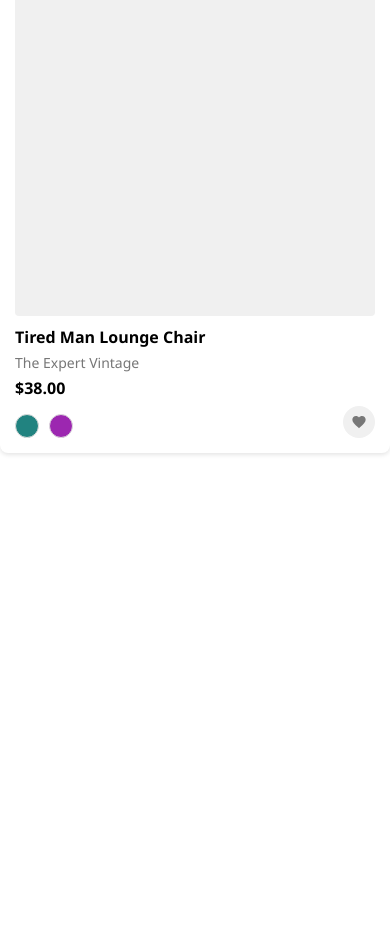
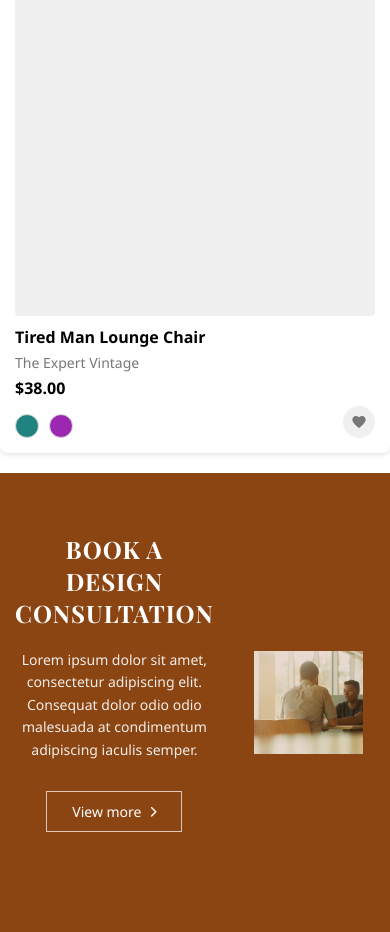
Before and after one commit to Rapuluchukwu/Habitique, a plain HTML site: page index.html in a window 390 px wide. Shown: the part 5788-6720 px from the top of the page. Before the commit the page ends 6261 px from the top, so only its background shows below. Drawn offline with nearby package versions, Linux system fonts and the light colour scheme; a web font is replaced by a local one.

Commit message:
feat: Implement new responsive layout for Book Consultation section

```diff
--- a/assets/css/styles.css
+++ b/assets/css/styles.css
@@ -761,7 +761,7 @@ header p span {
   background-color: #f8f8f8;
 }
 
- .page-container {
+.page-container {
   width: 100%;
   max-width: 1200px;
   margin: 0 auto;
@@ -1035,3 +1035,101 @@ header p span {
 .heart-btn.liked svg path {
   fill: #ff3b5c;
 }
+
+
+/* BOOK A CONSULTATION styling */
+.book-consultation {
+  background-color: #8B4513;
+  padding: 80px 20px;
+  width: 100%;
+}
+
+.book-container {
+  max-width: 1200px;
+  margin: 0 auto;
+  display: flex;
+  align-items: center;
+  gap: 40px;
+}
+
+.consultation-content {
+  flex: 1;
+  text-align: center;
+  padding-right: 20px;
+}
+
+.consultation-content h2 {
+  color: white;
+  font-size: 28px;
+  font-weight: 700;
+  margin-bottom: 20px;
+  letter-spacing: 1px;
+}
+
+.consultation-content p {
+  color: rgba(255, 255, 255, 0.9);
+  font-size: 16px;
+  line-height: 1.6;
+  margin-bottom: 30px;
+}
+
+.view-more-btn {
+  display: inline-flex;
+  align-items: center;
+  padding: 12px 30px;
+  border: 1px solid rgba(255, 255, 255, 0.7);
+  color: white;
+  text-decoration: none;
+  font-size: 16px;
+  transition: all 0.3s ease;
+}
+
+.fa-solid {
+  font-size: 0.7rem;
+  margin-left: 8px;
+}
+
+.view-more-btn:hover {
+  background-color: rgba(255, 255, 255, 0.1);
+}
+
+.consultation-image {
+  flex: 1;
+}
+
+.consultation-image img {
+  width: 90%;
+  height: auto;
+  display: block;
+}
+
+/* Responsive styles */
+@media (max-width: 768px) {
+  .container {
+    flex-direction: column;
+  }
+
+  .consultation-content {
+    padding-right: 0;
+    margin-bottom: 40px;
+  }
+}
+
+@media (max-width: 480px) {
+  .book-consultation {
+    padding: 60px 15px;
+  }
+
+  .consultation-content h2 {
+    font-size: 24px;
+  }
+
+  .consultation-content p {
+    font-size: 14px;
+  }
+
+  .view-more-btn {
+    padding: 10px 25px;
+    font-size: 14px;
+  }
+}
--- a/index.html
+++ b/index.html
@@ -269,7 +269,8 @@
     <div class="page-container">
       <div class="content-wrapper">
         <h2 class="gallery-heading">Welcome to the Habitique Gallery</h2>
-        <p class="gallery-intro">Your one-stop shop for stylish furniture and decor, delivering the latest trends exclusively.</p>
+        <p class="gallery-intro">Your one-stop shop for stylish furniture and decor, delivering the latest trends
+          exclusively.</p>
       </div>
     </div>
   </section>
@@ -301,9 +302,33 @@
   <div class="main-wrap">
     <h1 class="page-title">FEATURED PRODUCTS</h1>
     <div class="items-grid" id="shopItems">
-        <!-- Products will be added here by JavaScript -->
+      <!-- Products will be added here by JavaScript -->
     </div>
-</div>
+  </div>
+
+
+<!-- BOOK A DESIGN CONSULTATION Section -->
+<section class="book-consultation">
+  <div class="book-container">
+    <div class="consultation-content">
+      <h2>BOOK A DESIGN CONSULTATION</h2>
+      <p>
+        Lorem ipsum dolor sit amet, consectetur adipiscing elit.
+        Consequat dolor odio odio malesuada at condimentum
+        adipiscing iaculis semper.
+      </p>
+      <a href="#" class="view-more-btn">
+        View more
+        <i class="fa-solid fa-chevron-right"></i>
+      </a>
+    </div>
+    <div class="consultation-image">
+      <img src="assets/images/consultation-img.jpg" alt="Design consultation meeting">
+    </div>
+  </div>
+</section>
+
+
 
   <script src="assets/js/script.js"></script>
 </body>
```
Also changed, not shown: assets/images/consultation-img.jpg (added), 1 other file.
